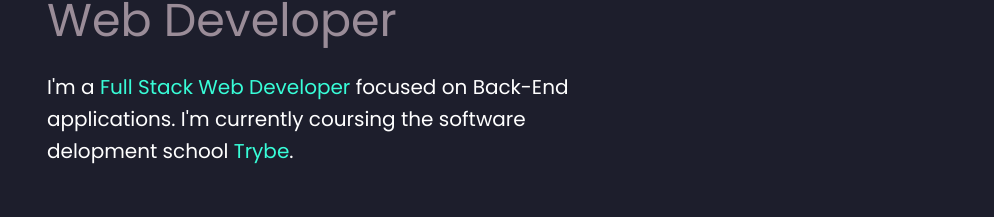
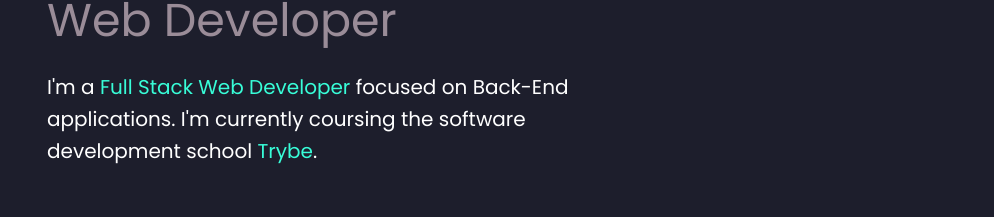
Before and after one commit to Breno-Albuquerque/Breno-Albuquerque.github.io, a React (Create React App) app: page / in a window 1280 px wide. Shown: the part 246-463 px from the top of the page, without its empty margins (129-1123 px from the left). Built offline with nearby package versions, Linux system fonts and the light colour scheme.

Commit message:
fix: Home sintaxe error

```diff
--- a/src/components/Home/Home.js
+++ b/src/components/Home/Home.js
@@ -27,7 +27,7 @@ function Home() {
           animate="animate"
           initial="initial"
         >
-          I'm a <Highlight>Full Stack Web Developer</Highlight> focused on Back-End applications. I'm currently coursing the software delopment school <Highlight>Trybe</Highlight>.
+          I'm a <Highlight>Full Stack Web Developer</Highlight> focused on Back-End applications. I'm currently coursing the software development school <Highlight>Trybe</Highlight>.
         </Introduction>
       </Container>
 
```
